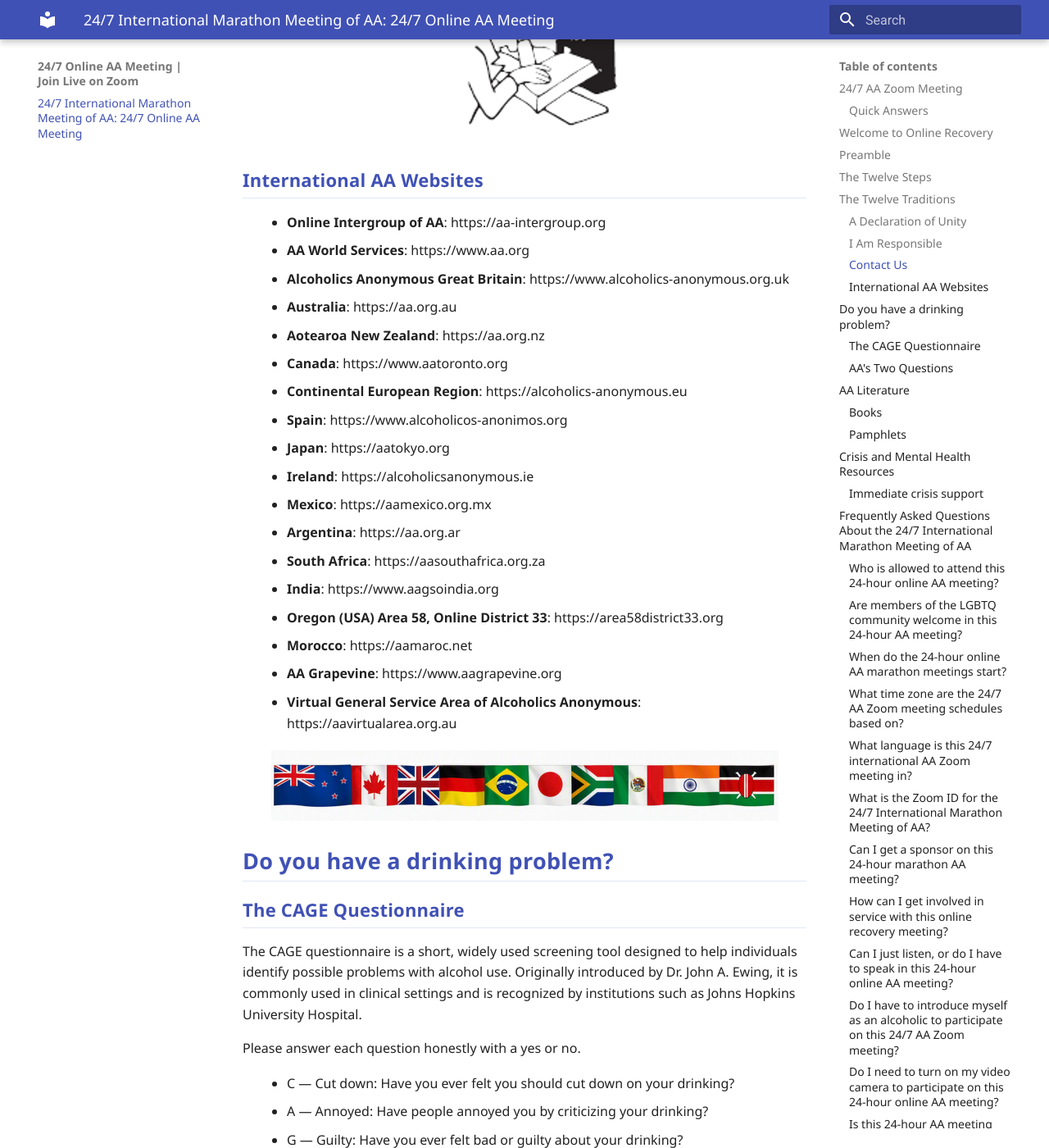
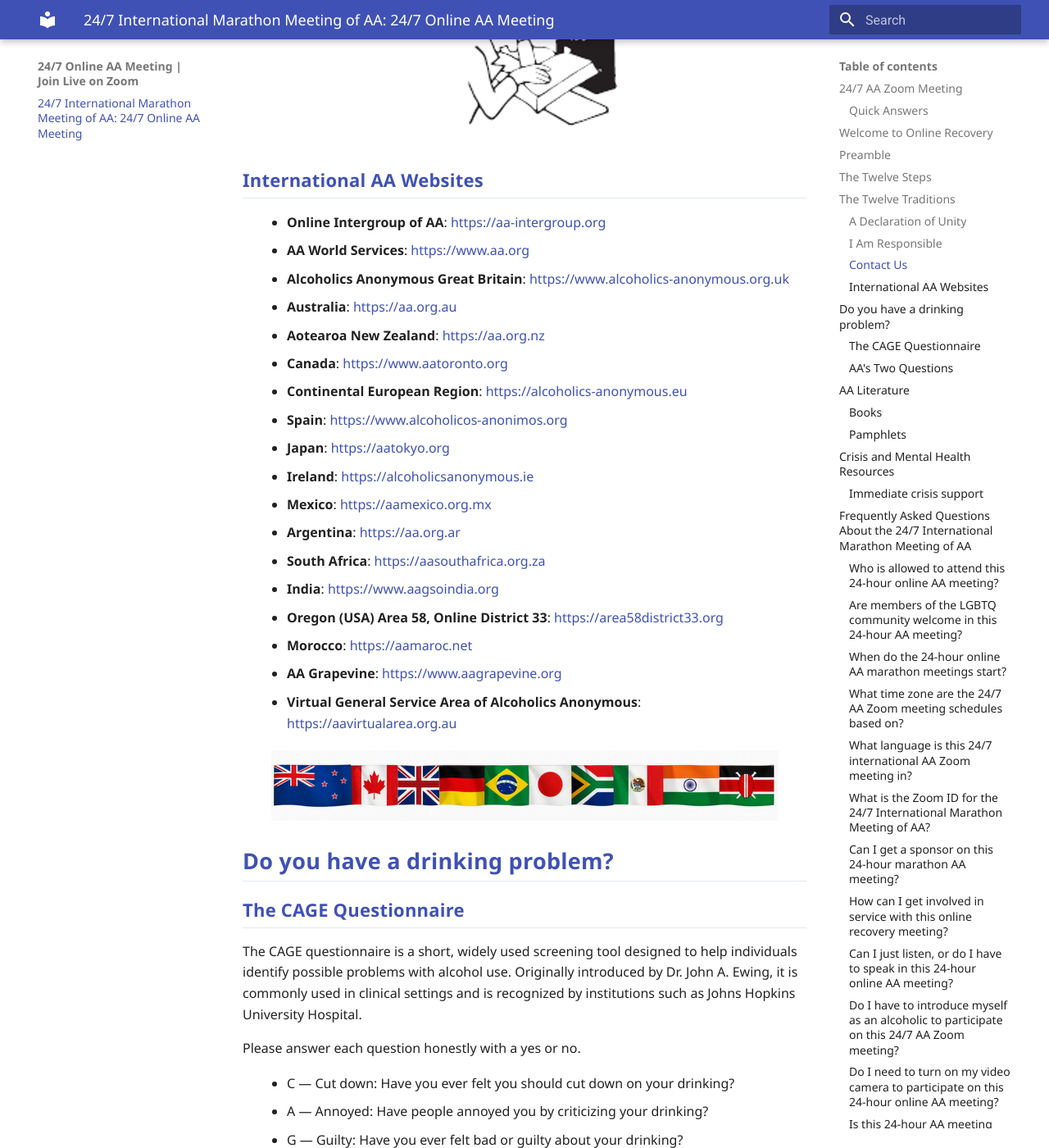
Before and after one commit to meetings03/24hourmeeting, an MkDocs documentation site: the page built from docs/index.md, in a window 1280 px wide and 1400 px high, scrolled down 8388 px. Shown: the whole window at 82% size. Built offline with MkDocs 1.6.1 and Material for MkDocs 9.7.7, drawn with Linux system fonts in a browser that asks for light colours; comment, search, counter and statistics services are not loaded; some of the changed lines change nothing that is shown.

Commit message:
Activate international AA website links

```diff
--- a/docs/index.md
+++ b/docs/index.md
@@ -141,24 +141,24 @@
 ### International AA Websites
 
 <ul>
-  <li><strong>Online Intergroup of AA</strong>: https://aa-intergroup.org</li>
-  <li><strong>AA World Services</strong>: https://www.aa.org</li>
-  <li><strong>Alcoholics Anonymous Great Britain</strong>: https://www.alcoholics-anonymous.org.uk</li>
-  <li><strong>Australia</strong>: https://aa.org.au</li>
-  <li><strong>Aotearoa New Zealand</strong>: https://aa.org.nz</li>
-  <li><strong>Canada</strong>: https://www.aatoronto.org</li>
-  <li><strong>Continental European Region</strong>: https://alcoholics-anonymous.eu</li>
-  <li><strong>Spain</strong>: https://www.alcoholicos-anonimos.org</li>
-  <li><strong>Japan</strong>: https://aatokyo.org</li>
-  <li><strong>Ireland</strong>: https://alcoholicsanonymous.ie</li>
-  <li><strong>Mexico</strong>: https://aamexico.org.mx</li>
-  <li><strong>Argentina</strong>: https://aa.org.ar</li>
-  <li><strong>South Africa</strong>: https://aasouthafrica.org.za</li>
-  <li><strong>India</strong>: https://www.aagsoindia.org</li>
-  <li><strong>Oregon (USA) Area 58, Online District 33</strong>: https://area58district33.org</li>
-  <li><strong>Morocco</strong>: https://aamaroc.net</li>
-  <li><strong>AA Grapevine</strong>: https://www.aagrapevine.org</li>
-  <li><strong>Virtual General Service Area of Alcoholics Anonymous</strong>: https://aavirtualarea.org.au</li>
+  <li><strong>Online Intergroup of AA</strong>: <a href="https://aa-intergroup.org" target="_blank" rel="noopener">https://aa-intergroup.org</a></li>
+  <li><strong>AA World Services</strong>: <a href="https://www.aa.org" target="_blank" rel="noopener">https://www.aa.org</a></li>
+  <li><strong>Alcoholics Anonymous Great Britain</strong>: <a href="https://www.alcoholics-anonymous.org.uk" target="_blank" rel="noopener">https://www.alcoholics-anonymous.org.uk</a></li>
+  <li><strong>Australia</strong>: <a href="https://aa.org.au" target="_blank" rel="noopener">https://aa.org.au</a></li>
+  <li><strong>Aotearoa New Zealand</strong>: <a href="https://aa.org.nz" target="_blank" rel="noopener">https://aa.org.nz</a></li>
+  <li><strong>Canada</strong>: <a href="https://www.aatoronto.org" target="_blank" rel="noopener">https://www.aatoronto.org</a></li>
+  <li><strong>Continental European Region</strong>: <a href="https://alcoholics-anonymous.eu" target="_blank" rel="noopener">https://alcoholics-anonymous.eu</a></li>
+  <li><strong>Spain</strong>: <a href="https://www.alcoholicos-anonimos.org" target="_blank" rel="noopener">https://www.alcoholicos-anonimos.org</a></li>
+  <li><strong>Japan</strong>: <a href="https://aatokyo.org" target="_blank" rel="noopener">https://aatokyo.org</a></li>
+  <li><strong>Ireland</strong>: <a href="https://alcoholicsanonymous.ie" target="_blank" rel="noopener">https://alcoholicsanonymous.ie</a></li>
+  <li><strong>Mexico</strong>: <a href="https://aamexico.org.mx" target="_blank" rel="noopener">https://aamexico.org.mx</a></li>
+  <li><strong>Argentina</strong>: <a href="https://aa.org.ar" target="_blank" rel="noopener">https://aa.org.ar</a></li>
+  <li><strong>South Africa</strong>: <a href="https://aasouthafrica.org.za" target="_blank" rel="noopener">https://aasouthafrica.org.za</a></li>
+  <li><strong>India</strong>: <a href="https://www.aagsoindia.org" target="_blank" rel="noopener">https://www.aagsoindia.org</a></li>
+  <li><strong>Oregon (USA) Area 58, Online District 33</strong>: <a href="https://area58district33.org" target="_blank" rel="noopener">https://area58district33.org</a></li>
+  <li><strong>Morocco</strong>: <a href="https://aamaroc.net" target="_blank" rel="noopener">https://aamaroc.net</a></li>
+  <li><strong>AA Grapevine</strong>: <a href="https://www.aagrapevine.org" target="_blank" rel="noopener">https://www.aagrapevine.org</a></li>
+  <li><strong>Virtual General Service Area of Alcoholics Anonymous</strong>: <a href="https://aavirtualarea.org.au" target="_blank" rel="noopener">https://aavirtualarea.org.au</a></li>
 </ul>
 
 <div class="tradition-image-row" style="margin: 1.5rem 0; display: flex; flex-wrap: wrap; gap: 1rem; align-items: center; justify-content: center;">
```
Also changed, not shown: site/index.html.
